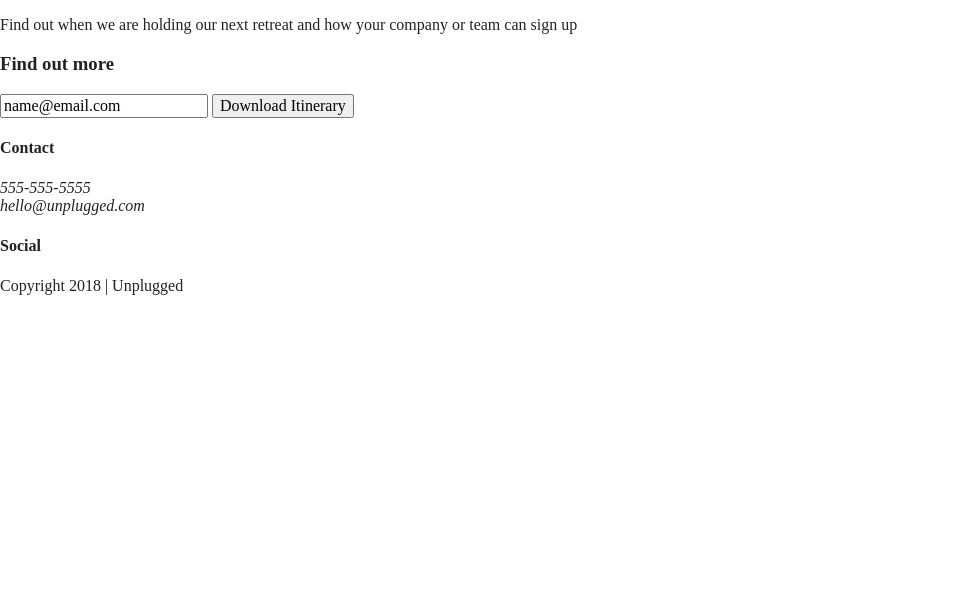
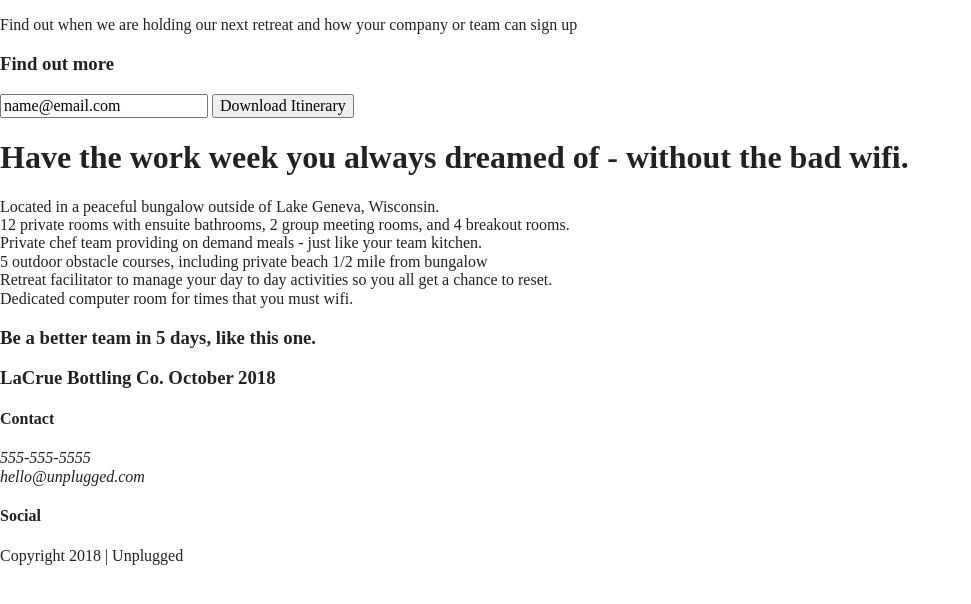
Before and after one commit to Wina-Billy/unplugged-website-project, a website built with Parcel: page index.html in a window 1280 px wide. Shown: the part 176-780 px from the top of the page, without its empty margins (0-971 px from the left). Built offline with nearby package versions, Linux system fonts and the light colour scheme; files whose address does not match are found by name.

Commit message:
Modified index.html

```diff
--- a/index.html
+++ b/index.html
@@ -58,6 +58,27 @@
         </div>
       </aside>
 
+      <section class="features">
+        <h1>Have the work week you always dreamed of - without the bad wifi.</h1>
+        <section class="reviews">
+          <div class="content-wrapper">
+          </div>
+        </section>
+        <div class="content-wrapper">
+          <article>
+            <p class="fontawesome-icon"></p>
+            <p class="features-item-description">Located in a peaceful bungalow outside of Lake Geneva, Wisconsin. <br>
+            12 private rooms with ensuite bathrooms, 2 group meeting rooms, and 4 breakout rooms. <br>
+            Private chef team providing on demand meals - just like your team kitchen. <br>
+            5 outdoor obstacle courses, including private beach 1/2 mile from bungalow <br>
+            Retreat facilitator to manage your day to day activities so you all get a chance to reset.<br>
+            Dedicated computer room for times that you must wifi.</p>
+          <!-- Add your Features content here -->
+          <h3> Be a better team in 5 days, like this one.</h3>
+          <h3> LaCrue Bottling Co. October 2018</h3>
+        </div>
+      </section>
+
     </main>
 
   <footer>
```
